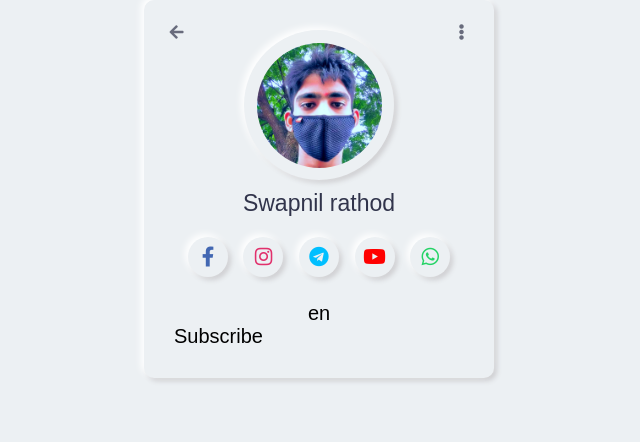
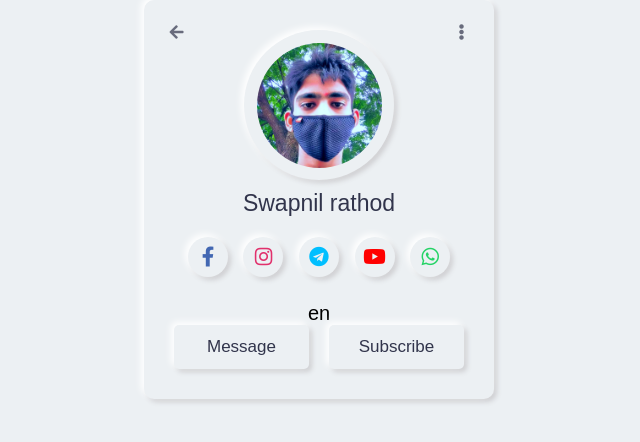
Before and after one commit to SwapnilRathod07/-, a plain HTML site: page index.html in a window 1280 px wide. Shown: the whole page, without its empty margins (321-961 px from the left). Drawn offline with Linux system fonts and the light colour scheme.

Commit message:
Update index.html

```diff
--- a/index.html
+++ b/index.html
@@ -39,7 +39,7 @@
 
     <div class="buttons">
 
-      <button<a href="https://chat.whatsapp.com/DSIn4c0EWi9BoKPwiNvvdd></a>>Message</button>
+      <button>Message</button>
       <button>Subscribe</button>
     </div>
 
```
